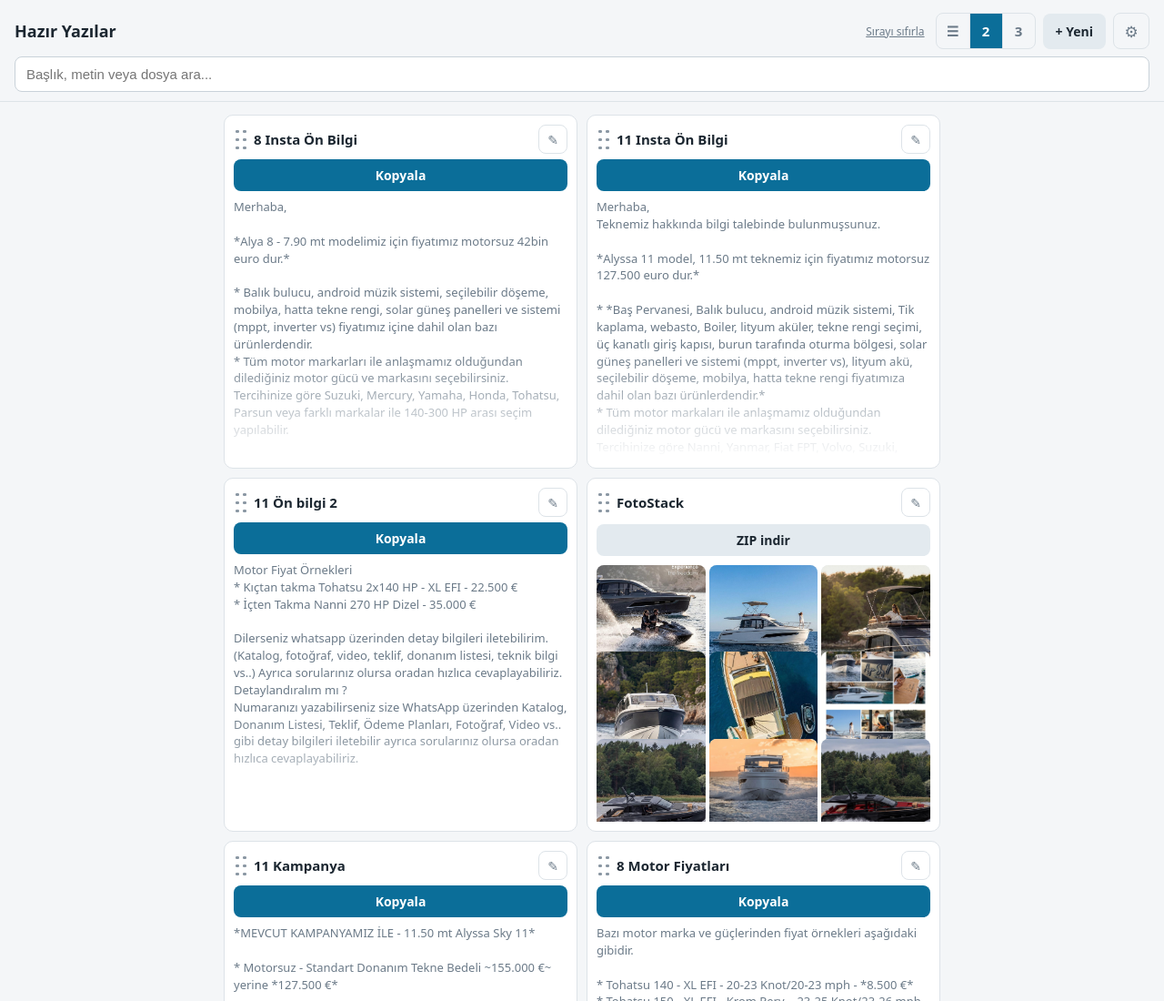
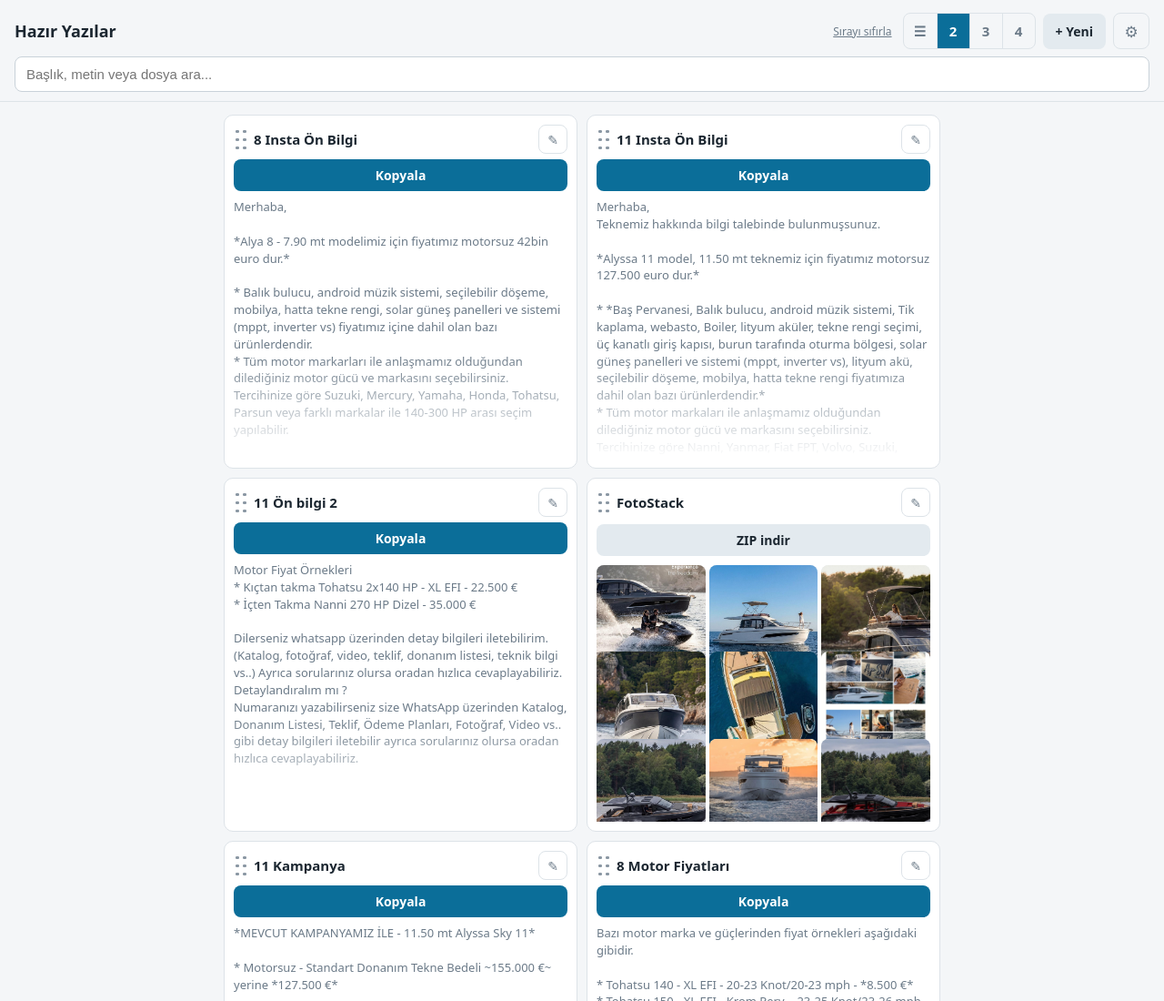
Before and after one commit to ktopdal/hazir-yazilar, a plain HTML site: page index.html in a window 1280 px wide. Shown: the top 1100 px of the page at 91% size. Drawn offline with Linux system fonts and the light colour scheme.

Commit message:
Yan yana 4 seçeneği

```diff
--- a/index.html
+++ b/index.html
@@ -9,7 +9,7 @@
   * { box-sizing: border-box; }
   body { margin:0; font-family: system-ui, -apple-system, "Segoe UI", sans-serif; background:var(--bg); color:var(--ink); }
   header { position:sticky; top:0; background:var(--bg); padding:14px 16px 10px; border-bottom:1px solid var(--cizgi); z-index:5; }
-  .ust-satir { display:flex; align-items:center; gap:8px; margin-bottom:8px; }
+  .ust-satir { display:flex; flex-wrap:wrap; align-items:center; gap:8px; margin-bottom:8px; }
   h1 { margin:0; font-size:18px; flex:1; }
   #ara { width:100%; padding:10px 12px; font-size:15px; border:1px solid #c9d2d9; border-radius:8px; }
   main { max-width:820px; margin:0 auto; padding:14px 16px 60px; }
@@ -61,12 +61,12 @@
   .duzen-galeri .foto.yeni { outline:3px solid var(--ok); outline-offset:-3px; }
   #bildirim { position:fixed; left:50%; bottom:20px; transform:translateX(-50%); background:#1b2630; color:#fff; padding:10px 16px; border-radius:8px; font-size:14px; z-index:50; display:none; max-width:90vw; }
   #bildirim.hata { background:var(--hata); }
-  /* Görünüm: alt alta (1) ya da yan yana kareler (2 / 3) */
+  /* Görünüm: alt alta (1) ya da yan yana kareler (2 / 3 / 4) */
   .yerlesim { display:flex; border:1px solid var(--cizgi); border-radius:8px; overflow:hidden; flex:none; }
   .yerlesim button { background:none; border:0; color:var(--muted); width:36px; height:38px; font-size:15px; font-weight:700; cursor:pointer; }
   .yerlesim button + button { border-left:1px solid var(--cizgi); }
   .yerlesim button.secili { background:var(--accent); color:#fff; }
-  main.izgara { display:grid; grid-template-columns:repeat(var(--sutun, 2), minmax(0, 1fr)); gap:10px; align-items:start; }
+  main.izgara { display:grid; grid-template-columns:repeat(var(--sutun, 2), minmax(0, 1fr)); gap:10px; align-items:start; max-width:max(820px, calc(var(--sutun, 2) * 330px)); }
   main.izgara > .durum { grid-column:1 / -1; }
   .izgara .kart { margin:0; }
   .izgara .kart.buyuk { grid-column:1 / -1; }
@@ -92,7 +92,7 @@
     <h1>Hazır Yazılar</h1>
     <button class="kucuk-link" id="sifirla" title="Sıralamayı ilk haline döndür">Sırayı sıfırla</button>
     <div class="yerlesim" role="group" aria-label="Görünüm">
-      <button data-y="1" title="Alt alta">☰</button><button data-y="2" title="Yan yana 2">2</button><button data-y="3" title="Yan yana 3">3</button>
+      <button data-y="1" title="Alt alta">☰</button><button data-y="2" title="Yan yana 2">2</button><button data-y="3" title="Yan yana 3">3</button><button data-y="4" title="Yan yana 4">4</button>
     </div>
     <button class="ikincil" id="yeniDugme" title="Yeni kart ekle">+ Yeni</button>
     <button class="simge" id="ayarDugme" title="Düzenleme anahtarı" aria-label="Düzenleme anahtarı">⚙</button>
@@ -332,8 +332,8 @@ function siraliKartlar() {
   return KARTLAR.slice().sort((a, b) => yer(a.id) - yer(b.id));
 }
 
-/* ---------- Görünüm: alt alta (1) ya da yan yana kareler (2 / 3); her cihaz kendi seçimini hatırlar ---------- */
-function yerlesim() { const y = oku("yerlesim"); return ["1", "2", "3"].includes(y) ? y : "2"; }
+/* ---------- Görünüm: alt alta (1) ya da yan yana kareler (2 / 3 / 4); her cihaz kendi seçimini hatırlar ---------- */
+function yerlesim() { const y = oku("yerlesim"); return ["1", "2", "3", "4"].includes(y) ? y : "2"; }
 function yerlesimUygula() {
   const y = yerlesim();
   liste.classList.toggle("izgara", y !== "1");
```
